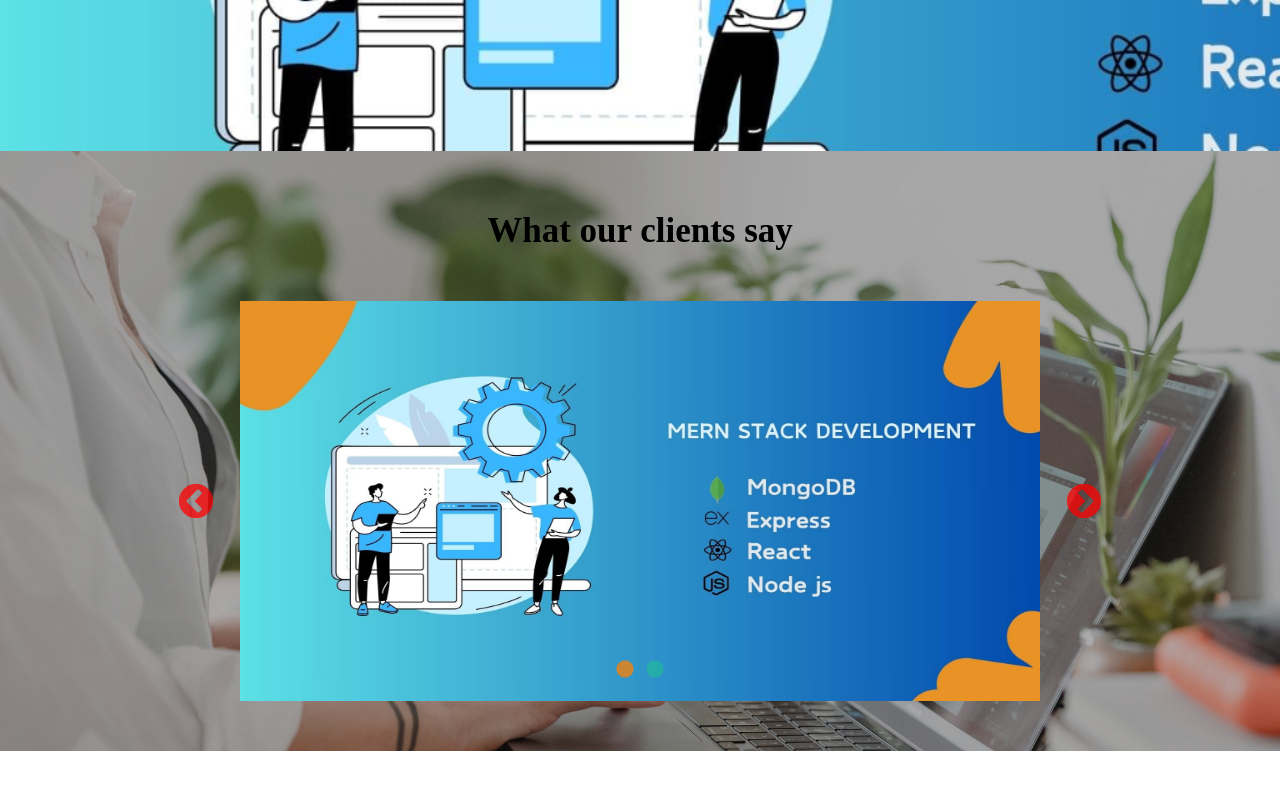
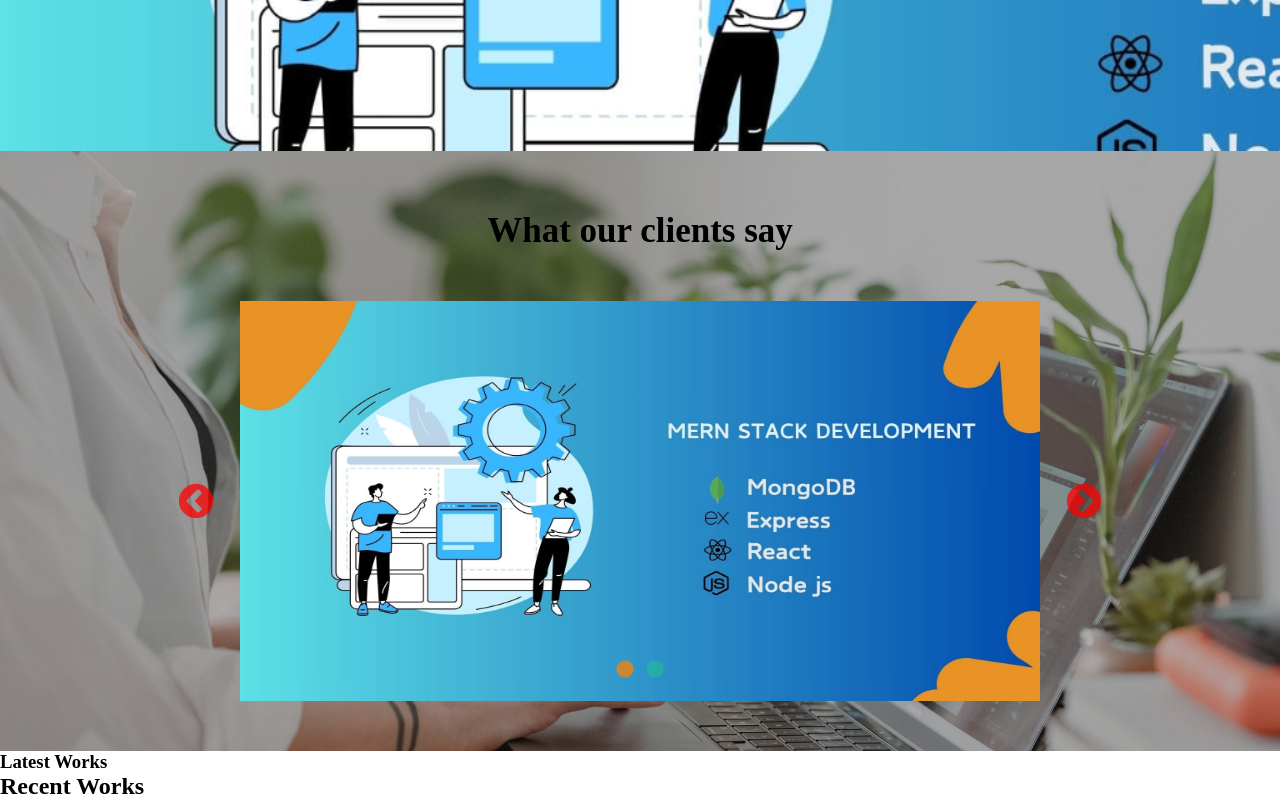
Before and after one commit to rafiqcoder/websomadan, a plain HTML site: page index.html in a window 1280 px wide. Shown: the part 507-1307 px from the top of the page. Before the commit the page ends 1258 px from the top, so only its background shows below. Drawn offline with nearby package versions, Linux system fonts and the light colour scheme; a web font is replaced by a local one.

Commit message:
latest works started

```diff
--- a/index.html
+++ b/index.html
@@ -153,6 +153,13 @@
                     </div>
                 </div>
             </section>
+            <section class="latest_works">
+                <div class="titlearea">
+                    <h3>Latest Works</h3>
+                    <h1>Recent Works</h1>
+                </div>
+
+            </section>
             <footer></footer>
 
         </main>
```
